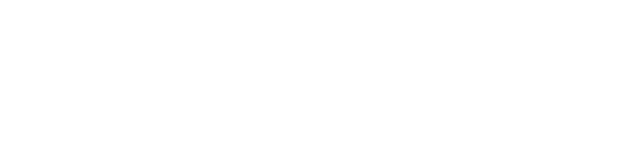
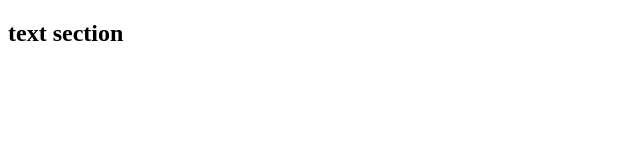
Before and after one commit to Sebas123456789086/adso-tarde, a plain HTML site: page index.html in a window 1280 px wide. Shown: the whole page, without its empty margins (0-640 px from the left). Drawn offline with Linux system fonts and the light colour scheme.

Commit message:
actualizamos index

```diff
--- a/index.html
+++ b/index.html
@@ -6,6 +6,8 @@
     <title>Document</title>
 </head>
 <body>
-
+    <section>
+        <h1>text section</h1>
+    </section>
 </body>
 </html>
```
